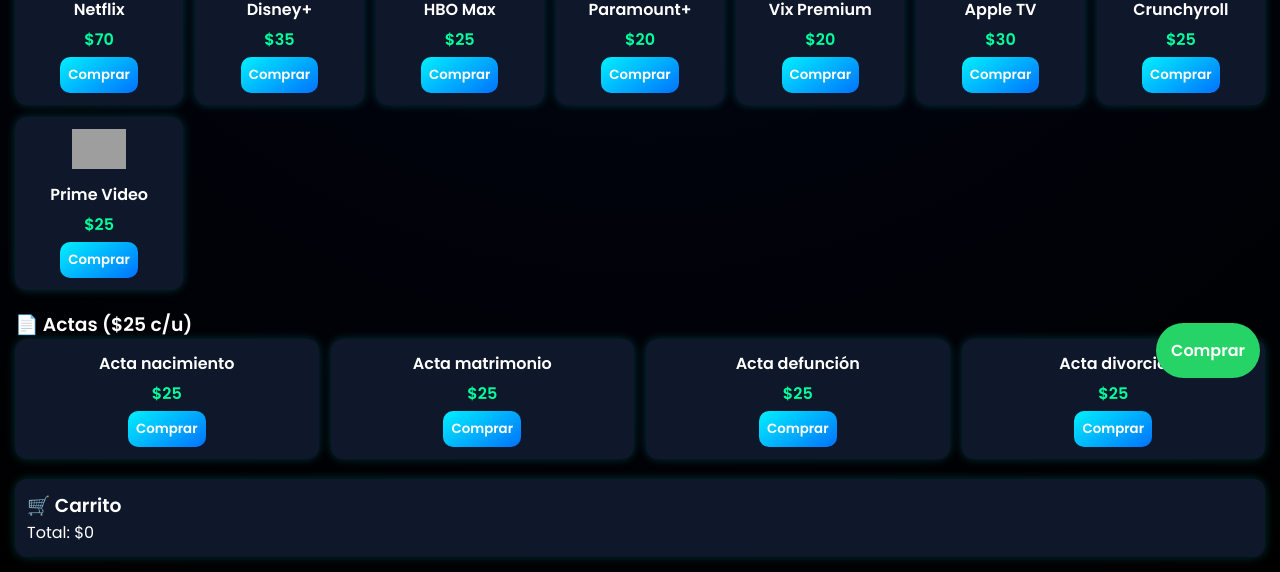
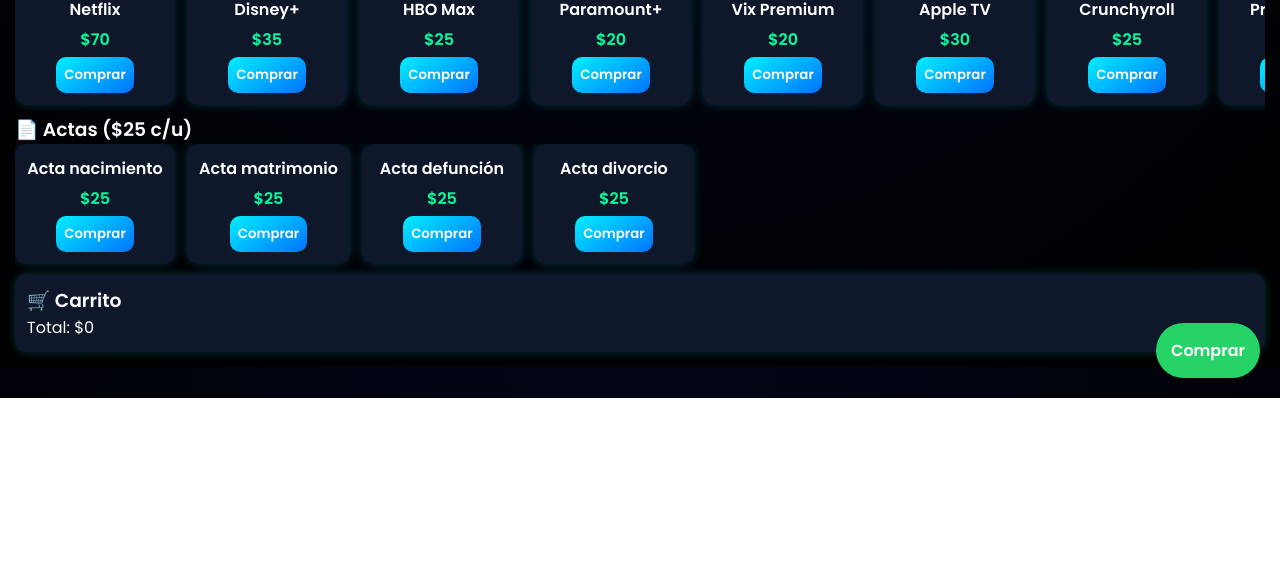
Before and after one commit to Josema243/Mundodigital, a plain HTML site: page index.html in a window 1280 px wide. Shown: the part 402-974 px from the top of the page. After the commit the page ends 800 px from the top, so only its background shows below. Drawn offline with Linux system fonts and the light colour scheme; grey boxes are pictures that could not be loaded.

Commit message:
Rename index.html to index.html
Changed the layout of the products section to use flexbox for horizontal scrolling.

```diff
--- a/index.html
+++ b/index.html
@@ -1,3 +1,4 @@
+
 <!DOCTYPE html><html lang="es">
 <head>
 <meta charset="UTF-8">
@@ -19,7 +20,18 @@ header img{width:90px;border-radius:12px;box-shadow:0 0 15px #00f0ff;}
 .bienvenida{background:#0f172a;padding:15px;border-radius:12px;margin-bottom:15px;box-shadow:0 0 10px rgba(0,255,255,0.2);}
 .bienvenida h2{color:#00f0ff;margin-bottom:5px;}
 
-.productos{display:grid;grid-template-columns:repeat(auto-fit,minmax(150px,1fr));gap:12px;margin-bottom:20px;}
+.productos{
+  display:flex;
+  overflow-x:auto;
+  gap:12px;
+  padding-bottom:10px;
+  scroll-snap-type:x mandatory;
+}
+
+.producto{
+  min-width:160px;
+  scroll-snap-align:start;
+}
 
 .producto{background:#0f172a;padding:12px;border-radius:12px;text-align:center;box-shadow:0 0 10px rgba(0,255,255,0.2);}
 .producto img{width:100%;height:40px;object-fit:contain;margin-bottom:6px;}
```
